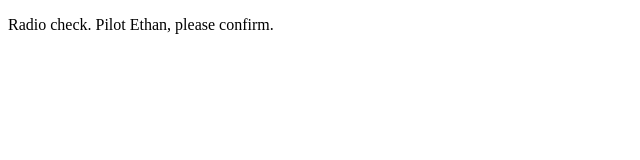
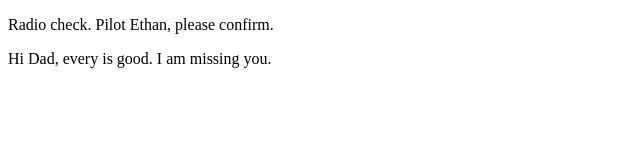
Before and after one commit to Daviddong091216/20200322, a plain HTML site: page index.html in a window 1280 px wide. Shown: the whole page, without its empty margins (0-640 px from the left). Drawn offline with Linux system fonts and the light colour scheme.

Commit message:
Added second line to log.

```diff
--- a/index.html
+++ b/index.html
@@ -5,5 +5,6 @@
     </head>
     <body>
         <p>Radio check. Pilot Ethan, please confirm.</p>
+        <p>Hi Dad, every is good. I am missing you.</p>
     </body>
 </html>
```
